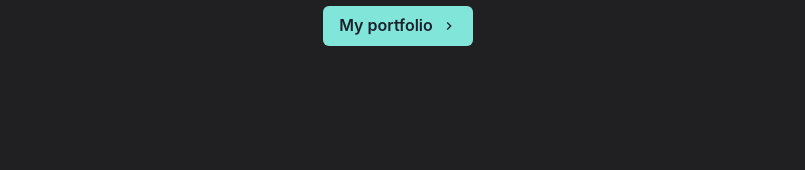
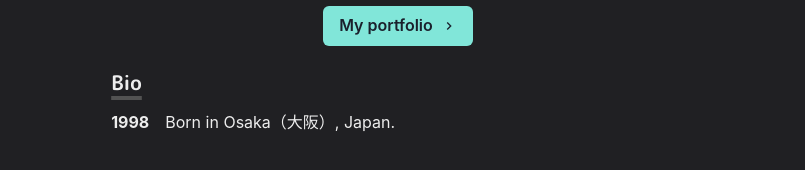
Before and after one commit to khoshi-higashi/homepage, a Next.js app: page / in a window 1280 px wide. Shown: the part 440-610 px from the top of the page, without its empty margins (242-1047 px from the left). Built offline with nearby package versions, Linux system fonts and the light colour scheme.

Commit message:
Add a Bio

```diff
--- /dev/null
+++ b/components/bio.js
@@ -0,0 +1,12 @@
+import { Box } from "@chakra-ui/react";
+import styled from "@emotion/styled";
+
+export const BioSection = styled(Box)`
+    padding-left: 3.4em;
+    text-indent: -3.4em;
+`
+
+export const BioYear = styled.span`
+    font-weight: bold;
+    margin-right: 1em;
+`
--- a/pages/index.js
+++ b/pages/index.js
@@ -1,8 +1,9 @@
 import NextLink from "next/link"
-import { Container, Box, Heading, Image, useColorModeValue, Link,Button } from "@chakra-ui/react"
+import { Container, Box, Heading, Image, useColorModeValue, Link, Button } from "@chakra-ui/react"
 import Section from "../components/section"
 import Paragraph from "../components/paragraph"
 import { ChevronRightIcon } from "@chakra-ui/icons"
+import { BioSection, BioYear } from "../components/bio"
 
 const Page = () => {
   return (
@@ -42,6 +43,18 @@
           </NextLink>
         </Box>
       </Section>
+
+      <Section delay={0.2}>
+        <Heading as="h3" variant="section-title">
+          Bio
+        </Heading>
+        <BioSection>
+          <BioYear>
+            1998
+          </BioYear>
+          Born in Osaka（大阪）, Japan.
+        </BioSection>
+      </Section>
     </Container>
   )
 }
```
